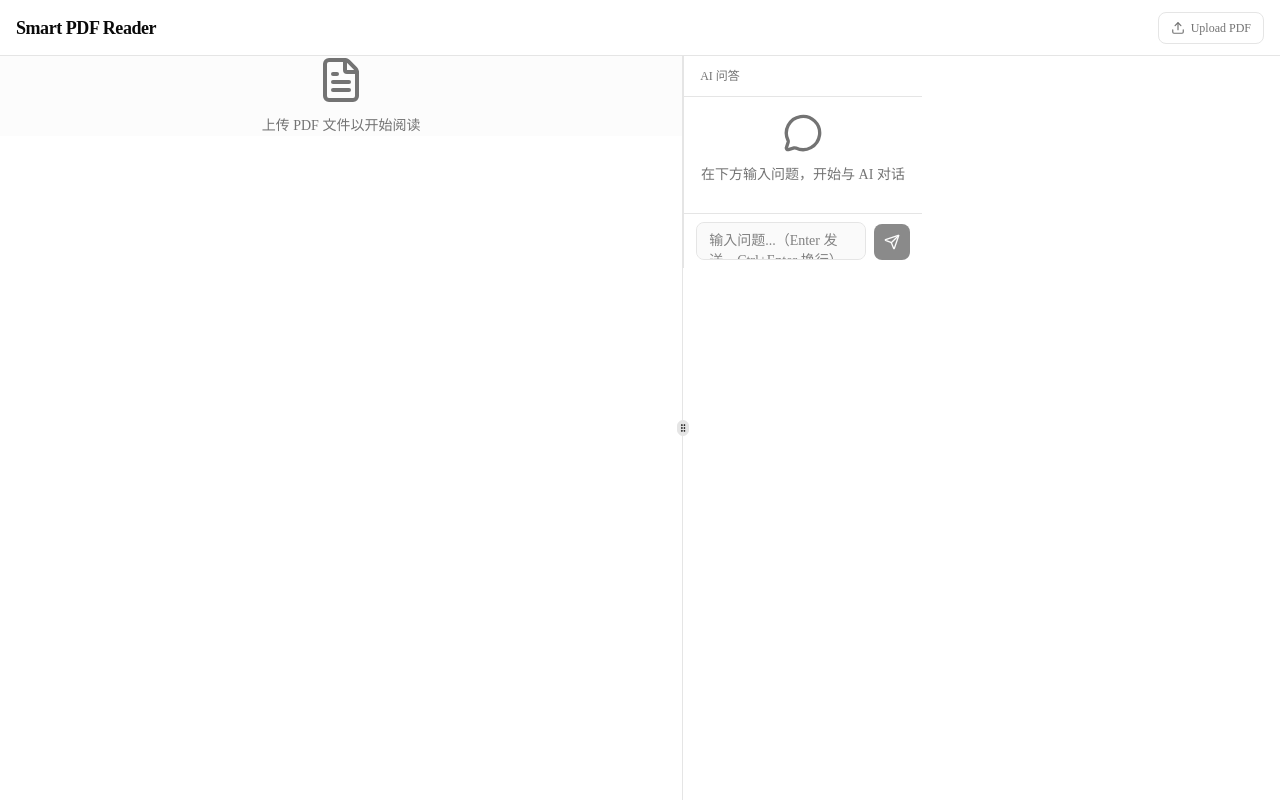
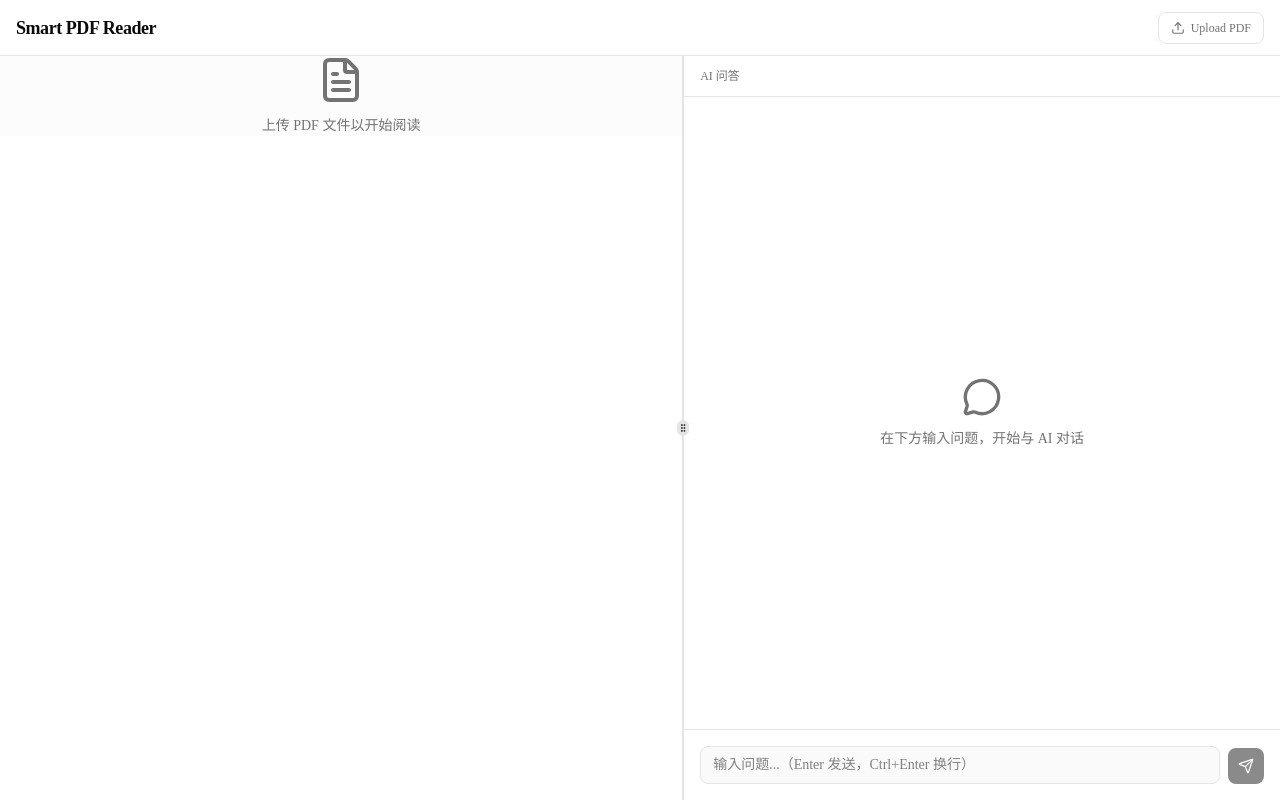
Before and after one commit to Omsion/smart-pdf-reader, a Next.js app: page / in a window 1280 px wide. Built offline with nearby package versions, Linux system fonts and the light colour scheme.

Commit message:
fix(core): 统一文件换行符格式为LF
修复了多个TypeScript源文件中混合使用CRLF换行符的问题，统一转换为标准的LF格式。涉及ChatPanel、page、PdfViewer和resizable组件，共计4个文件。此次变更仅为格式规范化，不影响功能逻辑。

```diff
--- a/app/page.tsx
+++ b/app/page.tsx
@@ -12,12 +12,25 @@
   return (
     <div className="flex h-screen w-screen flex-col overflow-hidden">
       <TopNavbar />
-      <ResizablePanelGroup orientation="horizontal" className="flex-1">
-        <ResizablePanel defaultSize={60} minSize={30} maxSize={80}>
+      <ResizablePanelGroup
+        orientation="horizontal"
+        className="h-[calc(100vh-56px)] w-full"
+      >
+        <ResizablePanel
+          defaultSize={60}
+          minSize={30}
+          maxSize={80}
+          className="h-full"
+        >
           <PdfViewerWrapper />
         </ResizablePanel>
         <ResizableHandle withHandle />
-        <ResizablePanel defaultSize={40} minSize={20} maxSize={70}>
+        <ResizablePanel
+          defaultSize={40}
+          minSize={20}
+          maxSize={70}
+          className="h-full"
+        >
           <ChatPanel />
         </ResizablePanel>
       </ResizablePanelGroup>
--- a/components/ChatPanel.tsx
+++ b/components/ChatPanel.tsx
@@ -94,16 +94,16 @@
   };
 
   return (
-    <aside className="flex w-2/5 shrink-0 flex-col border-l border-border bg-card">
+    <aside className="flex h-full w-full flex-col border-l border-border bg-card">
       {/* 标题区 */}
       <div className="border-b border-border px-4 py-3">
         <p className="text-xs font-medium text-muted-foreground">AI 问答</p>
       </div>
 
       {/* 对话列表区 */}
-      <div className="flex flex-1 flex-col gap-3 overflow-auto p-4">
+      <div className="flex flex-col flex-1 w-full overflow-y-auto p-4">
         {messages.length === 0 ? (
-          <div className="flex flex-1 flex-col items-center justify-center gap-3 text-muted-foreground">
+          <div className="flex-1 flex flex-col items-center justify-center gap-3 text-muted-foreground">
             <MessageCircle className="h-10 w-10" />
             <p className="text-sm">在下方输入问题，开始与 AI 对话</p>
           </div>
@@ -150,7 +150,8 @@
       </div>
 
       {/* 底部输入区 */}
-      <div className="flex items-end gap-2 border-t border-border px-3 py-2">
+      <div className="mt-auto w-full border-t border-border bg-background p-4">
+        <div className="flex items-end gap-2 w-full">
         <textarea
           ref={inputRef}
           value={input}
@@ -173,6 +174,7 @@
             <Send className="h-4 w-4" />
           )}
         </button>
+        </div>
       </div>
     </aside>
   );
--- a/components/PdfViewer.tsx
+++ b/components/PdfViewer.tsx
@@ -147,7 +147,7 @@
   }
 
   return (
-    <div className="flex flex-1 flex-col bg-muted/30" onMouseUp={handleMouseUp}>
+    <div className="flex h-full w-full flex-col bg-muted/30" onMouseUp={handleMouseUp}>
       {/* PDF 连续滚动区 */}
       <div
         ref={scrollContainerRef}
--- a/components/ui/resizable.tsx
+++ b/components/ui/resizable.tsx
@@ -39,7 +39,7 @@
   return (
     <Separator
       className={cn(
-        "relative flex w-px items-center justify-center bg-border after:absolute after:inset-y-0 after:left-1/2 after:w-1 after:-translate-x-1/2 focus-visible:outline-none focus-visible:ring-1 focus-visible:ring-ring focus-visible:ring-offset-1 data-[orientation=vertical]:h-px data-[orientation=vertical]:w-full data-[orientation=vertical]:after:left-0 data-[orientation=vertical]:after:h-1 data-[orientation=vertical]:after:w-full data-[orientation=vertical]:after:-translate-y-1/2 data-[orientation=vertical]:after:translate-x-0 [&[data-orientation=vertical]>div]:rotate-90",
+        "relative flex w-px items-center justify-center bg-border after:absolute after:inset-y-0 after:left-1/2 after:w-1 after:-translate-x-1/2 focus-visible:outline-none focus-visible:ring-1 focus-visible:ring-ring focus-visible:ring-offset-1 data-[orientation=vertical]:h-px data-[orientation=vertical]:w-full data-[orientation=vertical]:after:left-0 data-[orientation=vertical]:after:h-1 data-[orientation=vertical]:after:w-full data-[orientation=vertical]:after:-translate-y-1/2 data-[orientation=vertical]:after:translate-x-0 ",
         className,
       )}
       {...props}
```
